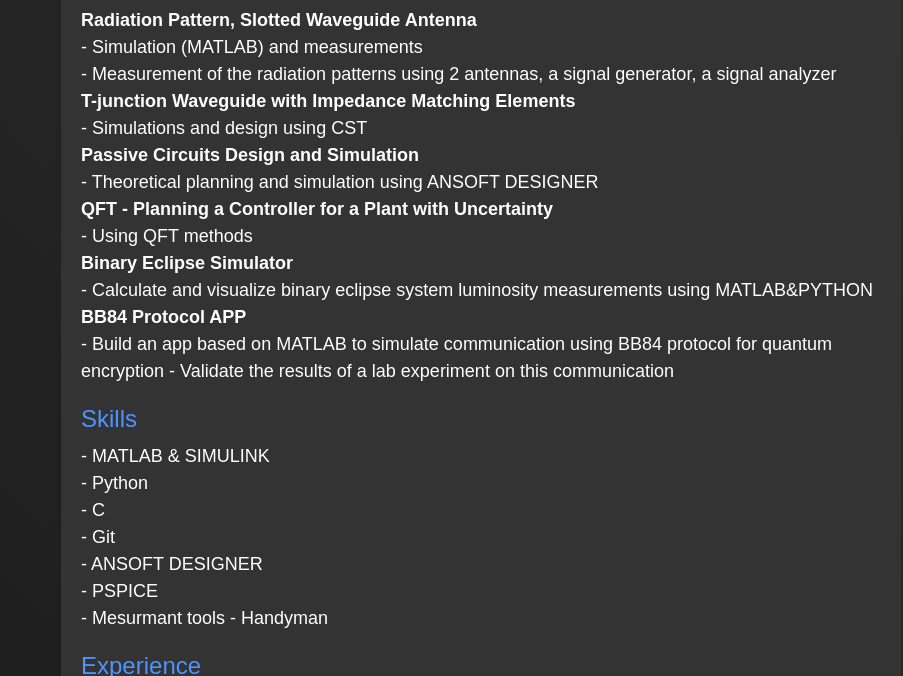
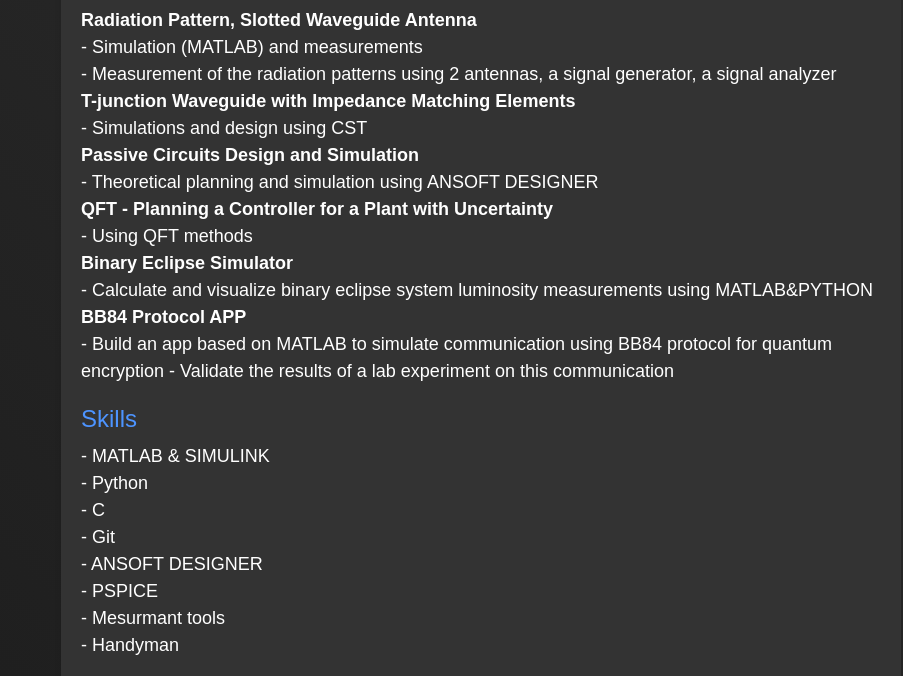
Before and after one commit to Ohadforman/CV, a plain HTML site: page index.html in a window 1280 px wide. Shown: the part 641-1317 px from the top of the page, without its empty margins (159-1062 px from the left). Drawn offline with Linux system fonts and the light colour scheme.

Commit message:
Update index.html

```diff
--- a/index.html
+++ b/index.html
@@ -156,7 +156,7 @@
                 - Git<br>
                 - ANSOFT DESIGNER<br>
                 - PSPICE<br>
-                - Mesurmant tools
+                - Mesurmant tools<br>
                 - Handyman
             </div>
         </div>
```
